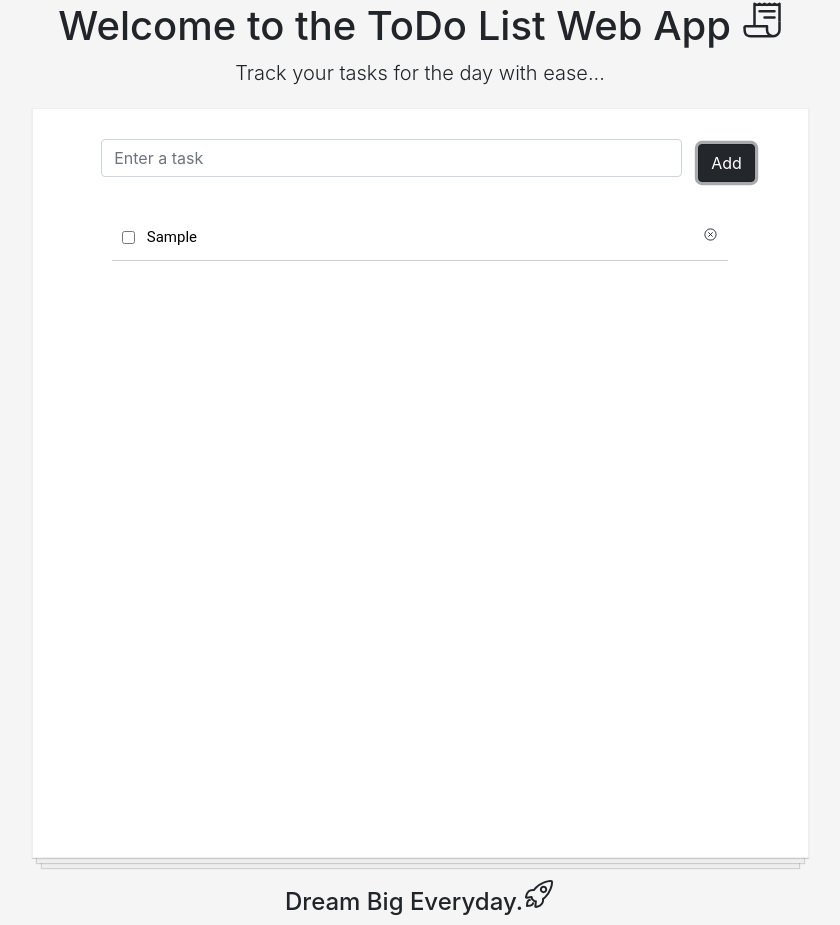
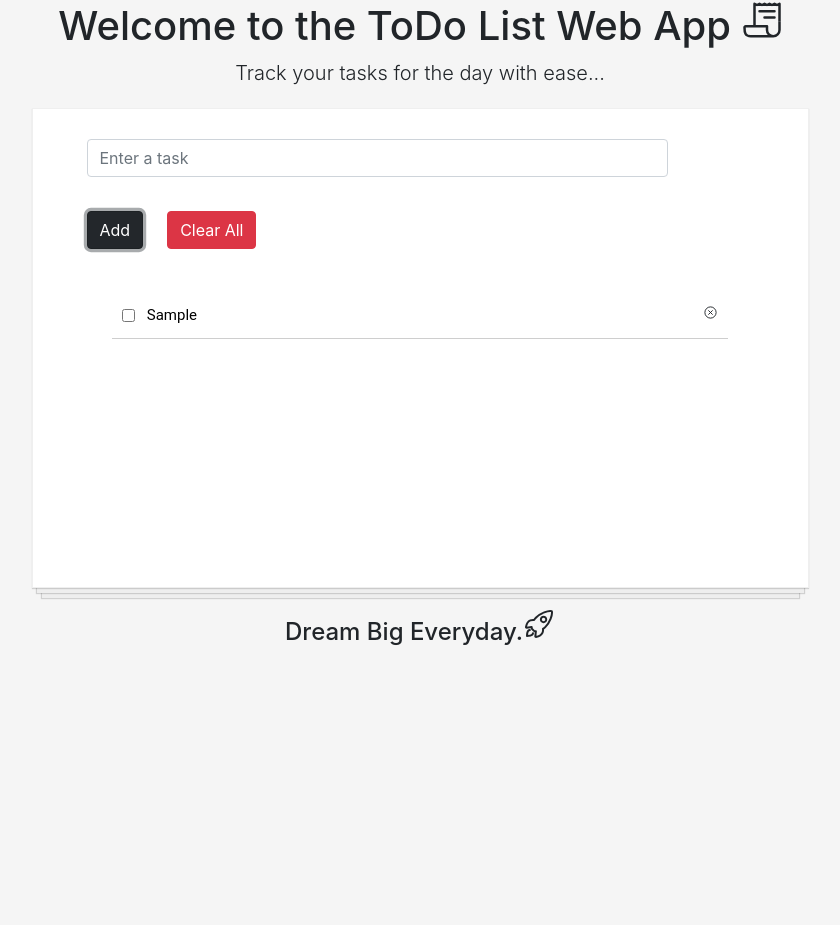
Before and after one commit to dhvani-d-patel/ToDo-List---Web-App, a React (Create React App) app: page / in a window 1280 px wide. Both pictures are taken after typing "Sample" into the empty fields and a click on the button "Add". Shown: the whole page, without its empty margins (220-1060 px from the left). After the commit the page ends 800 px from the top, so only its background shows below. Built offline with nearby package versions, Linux system fonts and the light colour scheme.

Commit message:
Added clear all tasks button

```diff
--- a/src/components/Main.js
+++ b/src/components/Main.js
@@ -17,6 +17,7 @@ class Main extends React.Component {
         this.handleCompleted = this.handleCompleted.bind(this)
         this.deleteTask = this.deleteTask.bind(this)
         this.setUpdate = this.setUpdate.bind(this)
+        this.clearAll = this.clearAll.bind(this)
     }
 
     handleChange(e) {
@@ -77,16 +78,21 @@ class Main extends React.Component {
             tasks: tasks
         })
     }
+
+    clearAll(){
+        this.setState( {tasks: []})
+    }
     render() {
         const tasksUpdate = this.state.tasks.map( item => <TodoItem key={item.key} task={item} handleChange={this.handleCompleted} deleteTask={this.deleteTask} setUpdate={this.setUpdate}/>)
         return (
             <div className="container h-100" id="MainBox">
                 <form onSubmit={this.addTask}>
                     <div className="form-inline">
-                        <div className="form-group mx-sm-3 mb-2" >
+                        <div className="form-group mx-sm-4 mb-4" >
                             <input type="text" placeholder="Enter a task" className="form-control" size="50" value={this.state.currentTask.text} onChange={this.handleChange}/>
                         </div>
-                        <button type = "submit" className="btn btn-dark mb-2" > Add </button>
+                        <button type="submit" className="btn btn-dark mb-4 mx-sm-4" > Add </button>
+                        {this.state.tasks.length > 0 ? <button type="reset" className="btn btn-danger mb-4" onClick={this.clearAll}>Clear All</button> : null}
 
                     </div>
 
--- a/src/index.css
+++ b/src/index.css
@@ -6,7 +6,7 @@ body {
     background-color: white;
     margin: 20px auto;
     width: 70%;
-    min-height: 750px;
+    min-height: 60vh;
     display: flex;
     flex-direction: column;
     align-items: center;
```
